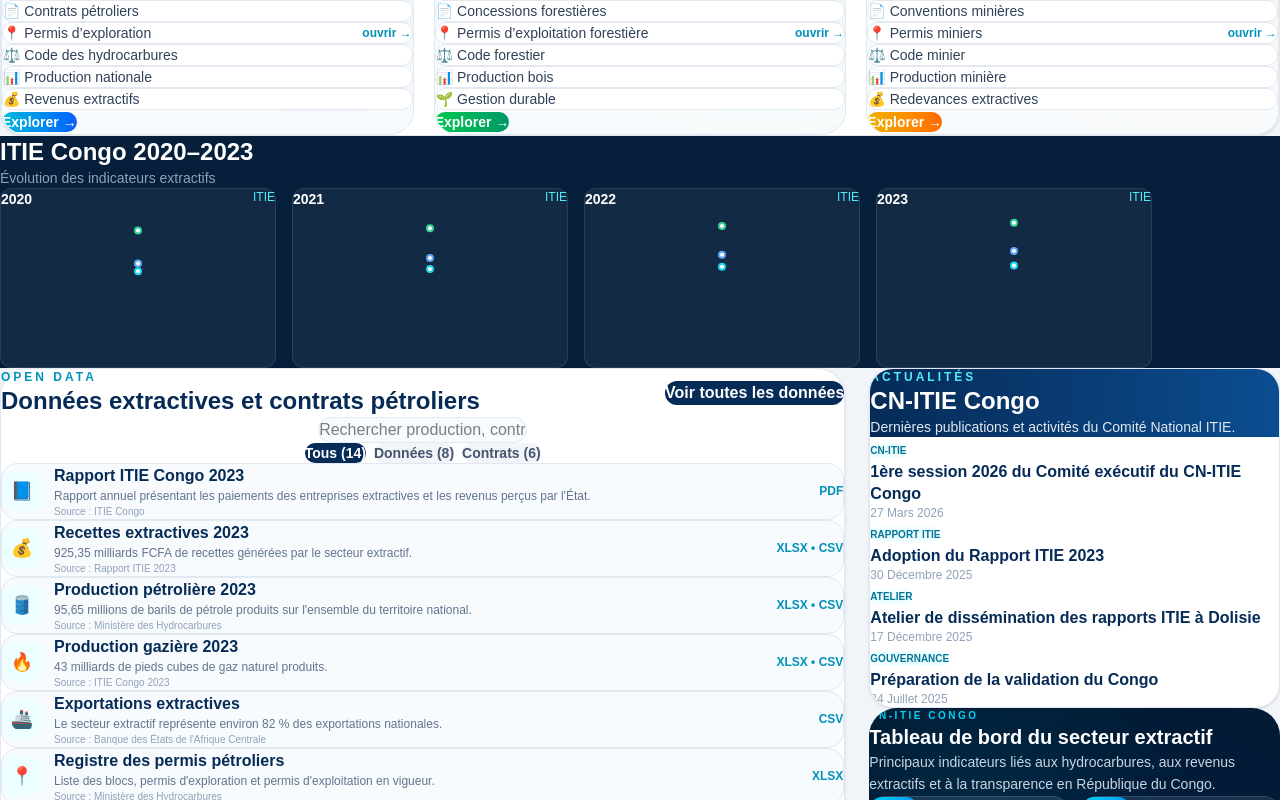
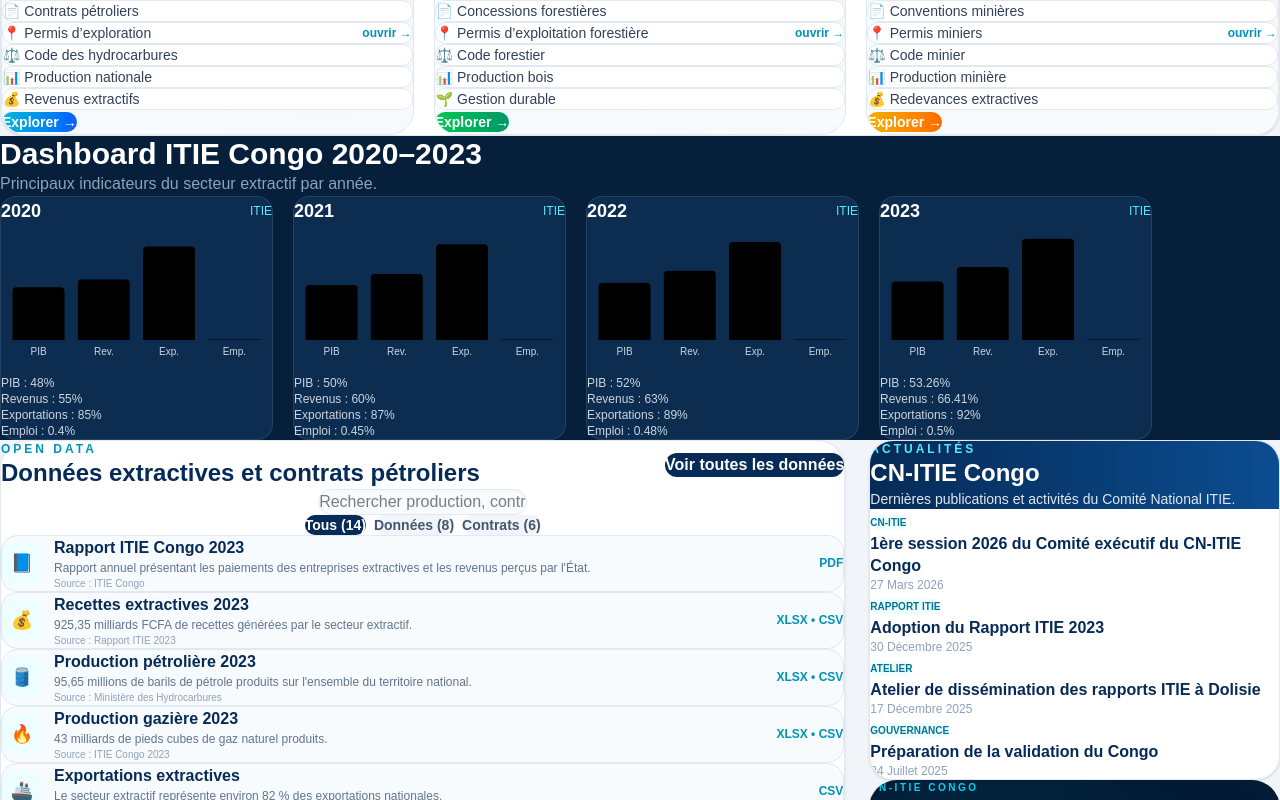
Before and after one commit to athysdavid-hash/cn-itie, a Next.js app: page / in a window 1280 px wide. Shown: the part 880-1680 px from the top of the page. Built offline with nearby package versions, Linux system fonts and the light colour scheme.

Commit message:
dashboard ITIE update

```diff
--- a/components/KeyFigures.tsx
+++ b/components/KeyFigures.tsx
@@ -1,113 +1,92 @@
 "use client"
+import { CartesianGrid } from "recharts"
 
+<CartesianGrid
+  strokeDasharray="3 3"
+  stroke="rgba(255,255,255,0.08)"
+/>
 import {
-  LineChart,
-  Line,
-  ResponsiveContainer
+  ResponsiveContainer,
+  BarChart,
+  Bar,
+  XAxis,
+  Tooltip,
 } from "recharts"
 
 export default function KeyFiguresV2() {
-
   const data = [
     { year: 2020, pib: 48, revenus: 55, export: 85, emploi: 0.4 },
     { year: 2021, pib: 50, revenus: 60, export: 87, emploi: 0.45 },
     { year: 2022, pib: 52, revenus: 63, export: 89, emploi: 0.48 },
-    { year: 2023, pib: 53.26, revenus: 66.41, export: 92, emploi: 0.5 }
+    { year: 2023, pib: 53.26, revenus: 66.41, export: 92, emploi: 0.5 },
   ]
 
-  const years = [2020, 2021, 2022, 2023]
+  return (
+    <section className="bg-[#061f3a] py-16">
+      <div className="max-w-6xl mx-auto px-6">
+        <h2 className="text-white text-3xl font-bold">
+          Dashboard ITIE Congo 2020–2023
+        </h2>
 
-  const getYearData = (year: number) =>
-    data.filter(d => d.year === year)
+        <p className="text-slate-400 mt-2 mb-8">
+          Principaux indicateurs du secteur extractif par année.
+        </p>
 
-  const MiniChart = ({ year }: { year: number }) => {
-    const d = getYearData(year)
+        <div className="grid md:grid-cols-2 lg:grid-cols-4 gap-5">
+          {data.map((item) => {
+            const chartData = [
+              { name: "PIB", value: item.pib },
+              { name: "Rev.", value: item.revenus },
+              { name: "Exp.", value: item.export },
+              { name: "Emp.", value: item.emploi },
+            ]
 
             return (
               <div
-        className="
-          bg-white/5
-          border border-white/10
-          rounded-xl
-          p-4
-          h-[180px]
-          transition-all duration-300
-          hover:scale-[1.02]
-          hover:bg-white/10
-        "
+                key={item.year}
+                className="bg-[#0d2d50] rounded-2xl p-4 border border-white/10 hover:border-cyan-400/40 transition"
               >
-
-        {/* HEADER SMALL */}
-        <div className="flex justify-between mb-2">
-          <span className="text-white text-sm font-semibold">
-            {year}
-          </span>
+                <div className="flex justify-between items-center mb-3">
+                  <h3 className="text-white font-bold text-lg">
+                    {item.year}
+                  </h3>
 
                   <span className="text-cyan-300 text-xs">
                     ITIE
                   </span>
                 </div>
 
-        {/* MINI CHART */}
-        <div className="h-[120px]">
+                <div className="h-[150px]">
                   <ResponsiveContainer width="100%" height="100%">
-            <LineChart data={d}>
-
-              <Line
-                type="monotone"
-                dataKey="pib"
-                stroke="#22d3ee"
-                strokeWidth={2}
-                dot={false}
+                    <BarChart data={chartData}>
+                      <XAxis
+                        dataKey="name"
+                        tick={{ fill: "#cbd5e1", fontSize: 10 }}
+                        axisLine={false}
+                        tickLine={false}
                       />
 
-              <Line
-                type="monotone"
-                dataKey="revenus"
-                stroke="#60a5fa"
-                strokeWidth={2}
-                dot={false}
+                      <Tooltip />
+
+                      <Bar
+                        dataKey="value"
+                        radius={[4, 4, 0, 0]}
+                        animationDuration={1200}
                       />
-
-              <Line
-                type="monotone"
-                dataKey="export"
-                stroke="#34d399"
-                strokeWidth={2}
-                dot={false}
-              />
-
-            </LineChart>
+                    </BarChart>
                   </ResponsiveContainer>
                 </div>
 
+                <div className="mt-4 text-xs text-slate-300 space-y-1">
+                  <p>PIB : {item.pib}%</p>
+                  <p>Revenus : {item.revenus}%</p>
+                  <p>Exportations : {item.export}%</p>
+                  <p>Emploi : {item.emploi}%</p>
+                </div>
               </div>
             )
-  }
-
-  return (
-    <section className="bg-[#061f3a] py-16">
-
-      <div className="max-w-6xl mx-auto px-6">
-
-        {/* TITLE */}
-        <h2 className="text-white text-2xl font-bold">
-          ITIE Congo 2020–2023
-        </h2>
-
-        <p className="text-slate-400 text-sm mt-2 mb-8">
-          Évolution des indicateurs extractifs
-        </p>
-
-        {/* GRID SMALL CARDS */}
-        <div className="grid grid-cols-2 md:grid-cols-4 gap-4">
-
-          {years.map(year => (
-            <MiniChart key={year} year={year} />
-          ))}
-
+          })}
         </div>
-
       </div>
     </section>
   )
```
Lines whose indentation alone changed are shown as unchanged.
